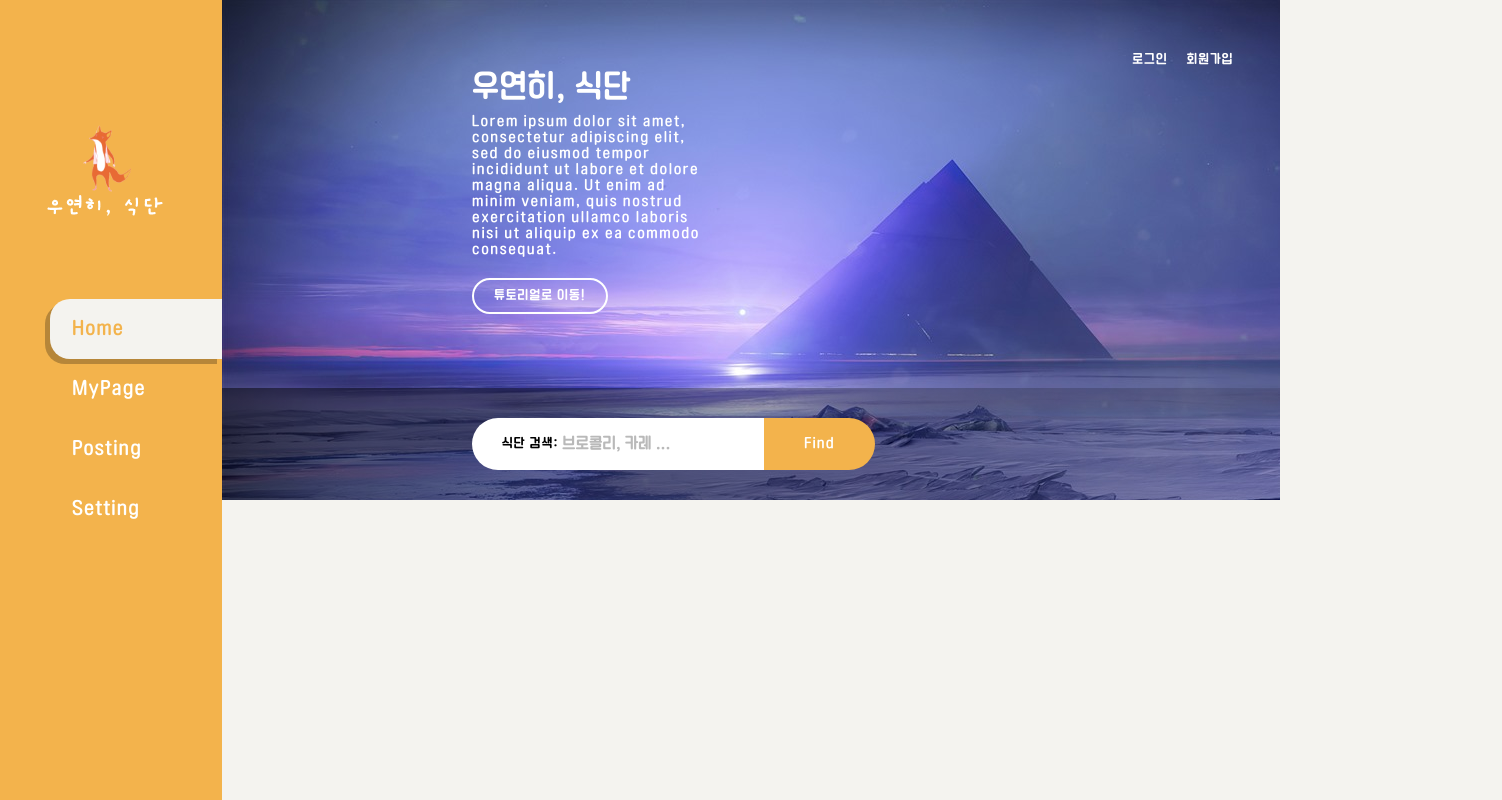
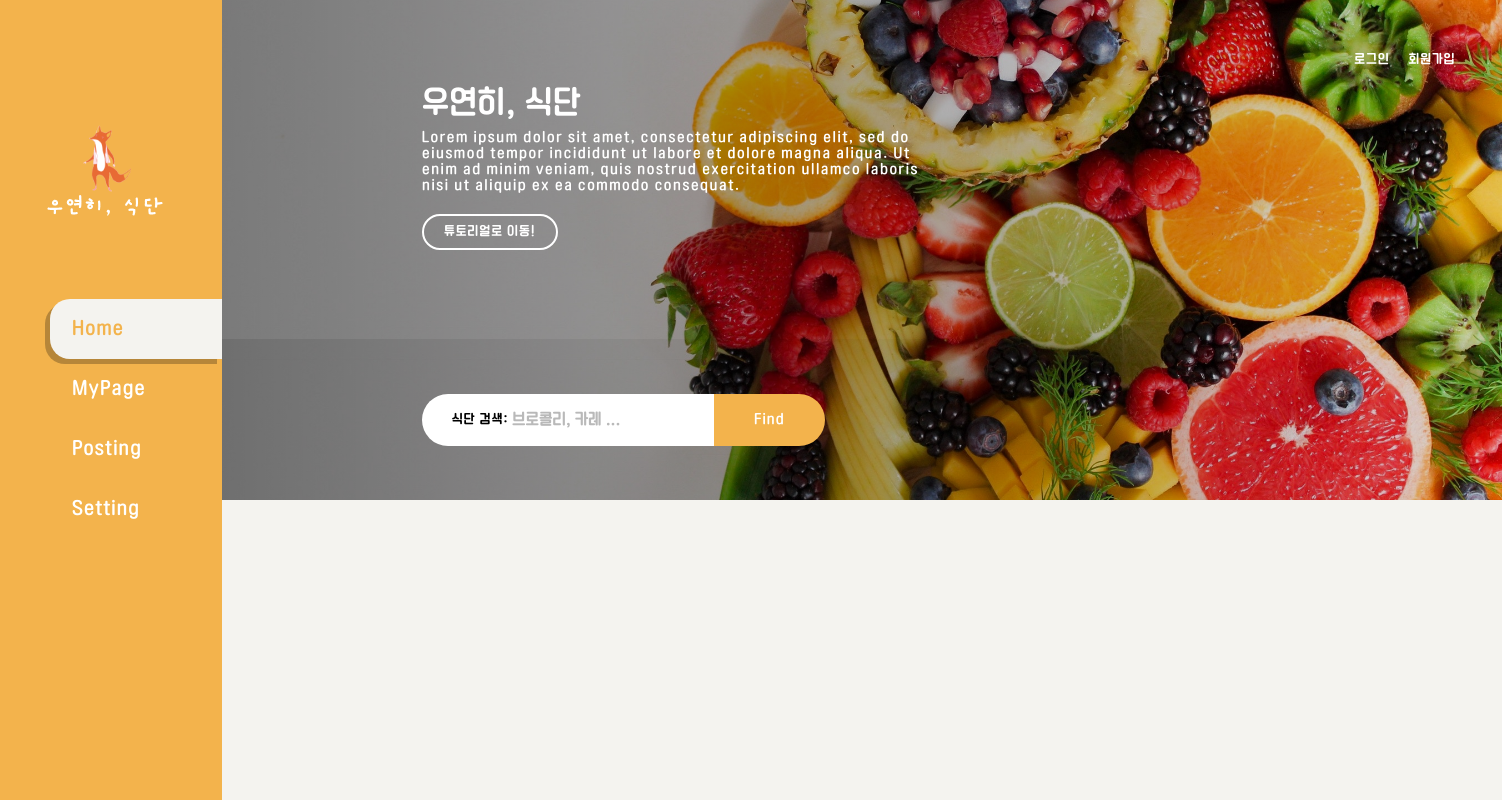
Before and after one commit to margu31/forte-diet, a React (Create React App) app: page / in a window 1280 px wide. Shown: the whole page, 1502 px wide, since content can reach past the window. Built offline with nearby package versions, Linux system fonts and the light colour scheme; no server answers.

Commit message:
[스타일] 웰컴 섹션 배경 사진 및 투명도 변경

```diff
--- a/src/components/Welcome/Welcome.styled.js
+++ b/src/components/Welcome/Welcome.styled.js
@@ -6,21 +6,28 @@ import Button from 'components/Button/Button';
 
 export const StyledWelcomeWrapper = styled.section`
   min-height: 500px;
-  background-image: url('/example-bg.jpg');
+  background: url('/home-welcome.jpg');
   background-repeat: no-repeat;
+  background-size: cover;
+  background-position: center;
   display: flex;
   flex-direction: column;
 `;
 
 /* 웰컴 컨텐츠 */
 
-const StyledDiv = styled.div`
+const MessageWrapper = styled.div`
   display: flex;
   flex-direction: column;
   align-items: flex-start;
-  padding: 7% 2rem 7% 25rem;
+  padding: 7% 2rem 7% 20rem;
+  width: 100vw;
+  min-height: 300px;
+  background: linear-gradient(to right, rgba(0, 0, 0, 0.5), rgba(0, 0, 0, 0.1));
+`;
+
+const StyledDiv = styled.div`
   width: 40vw;
-  min-height: 300px;
 `;
 
 const StyledP = styled.p`
@@ -52,6 +59,7 @@ const TutorialBtn = styled(Button)`
 `;
 
 export const WelcomeContent = () => (
+  <MessageWrapper>
     <StyledDiv>
       <StyledTitle>우연히, 식단</StyledTitle>
       <StyledP>
@@ -61,15 +69,16 @@ export const WelcomeContent = () => (
       </StyledP>
       <TutorialBtn>튜토리얼로 이동!</TutorialBtn>
     </StyledDiv>
+  </MessageWrapper>
 );
 
 /* 검색창 */
 
 const SearchSection = styled.section`
   position: relative;
-  padding-left: 25rem;
+  padding-left: 20rem;
   flex-grow: 1;
-  background: linear-gradient(to right, rgba(0, 0, 0, 0.5), rgba(0, 0, 0, 0.1));
+  background: linear-gradient(to right, rgba(0, 0, 0, 0.55), rgba(0, 0, 0, 0.1));
 `;
 
 const SearchInputForm = styled.form`
```
Also changed, not shown: public/home-welcome.jpg (added). Lines whose indentation alone changed are shown as unchanged.
